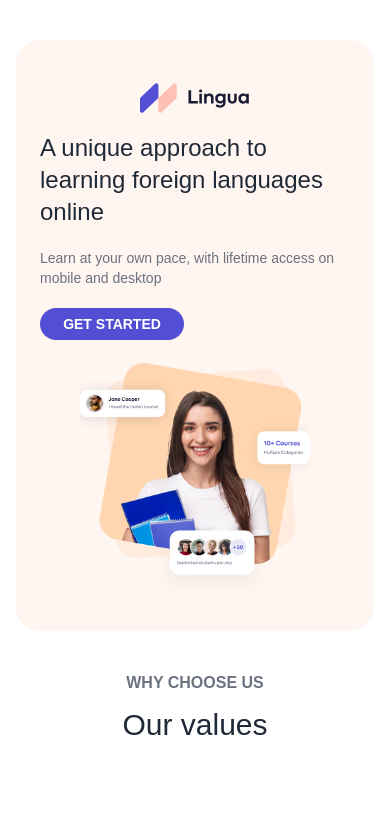
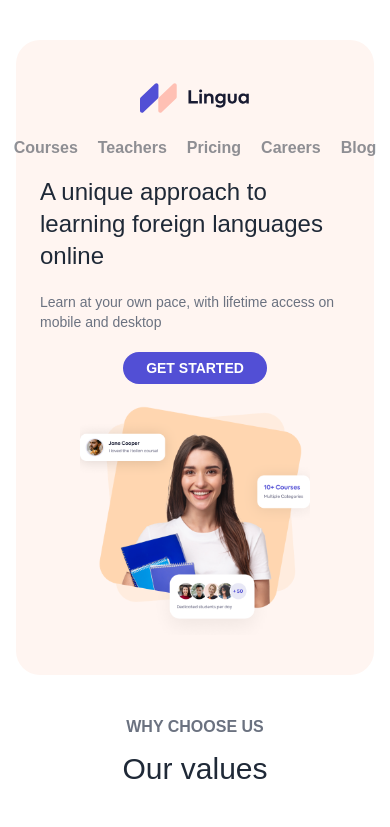
Before and after one commit to TomChrister/learning-online, a Next.js app: page / in a window 390 px wide. Shown: the top 827 px of the page. Built offline with nearby package versions, Linux system fonts and the light colour scheme.

Commit message:
fix: responsive fixes

```diff
--- a/components/footer.js
+++ b/components/footer.js
@@ -15,7 +15,6 @@ const Footer = () => {
                     <p className="text-xl font-semibold">Company</p>
                     <p className="text-base cursor-pointer">Careers</p>
                     <p className="text-base cursor-pointer">Teachers</p>
-                    <p className="text-base cursor-pointer">Support</p>
                     <p className="text-base cursor-pointer">Contact</p>
                 </div>
                 <div className="flex flex-col items-center lg:items-start gap-5">
@@ -28,6 +27,7 @@ const Footer = () => {
                     <p className="text-xl font-semibold">Legal</p>
                     <p className="text-base cursor-pointer">Terms & Conditions</p>
                     <p className="text-base cursor-pointer">Privacy policy</p>
+                    <p className="text-base cursor-pointer">About us</p>
                 </div>
                 <div className="flex items-center justify-center gap-5">
                     <BsFacebook className="text-3xl text-gray-500"/>
--- a/components/hero.js
+++ b/components/hero.js
@@ -8,7 +8,7 @@ const Hero = () => {
             <div className="bg-[#fff5f1] px-6 lg:px-16 py-10 rounded-3xl">
                 <Navbar/>
                 <div className="flex flex-col lg:flex-row justify-center lg:justify-between items-center gap-5">
-                    <div className="flex flex-col gap-5 lg:gap-10">
+                    <div className="flex flex-col items-center gap-5 lg:gap-10 lg:items-start">
                         <p className="text-2xl sm:text-4xl md:-5xl lg:text-6xl font-medium">
                             A unique approach <br className="lg:flex hidden"/> to learning foreign <br className="lg:flex hidden"/>
                             languages online
--- a/components/navbar.js
+++ b/components/navbar.js
@@ -5,18 +5,17 @@ import React from 'react';
 const Navbar = () => {
     return (
         <div className="">
-            <div className="flex flex-col lg:flex-row justify-center lg:justify-between items-center gap-5 pb-4 lg:pb-0">
+            <div className="flex flex-col lg:flex-row lg:justify-between items-center gap-5 pb-4 lg:pb-0">
                 <img src="/assets/logo.svg" alt="logo"/>
-                <div className="hidden md:flex flex-col lg:flex-row justify-center  lg:justify-between items-center gap-5">
-                    <p>Courses</p>
-                    <p>About us</p>
-                    <p>Teachers</p>
-                    <p>Pricing</p>
-                    <p>Careers</p>
-                    <p>Blog</p>
+                <div className="flex flex-row items-center gap-5 lg:justify-between">
+                    <p className="font-semibold opacity-50 hover:opacity-100 transition-opacity duration-200 cursor-pointer">Courses</p>
+                    <p className="font-semibold opacity-50 hover:opacity-100 transition-opacity duration-200 cursor-pointer">Teachers</p>
+                    <p className="font-semibold opacity-50 hover:opacity-100 transition-opacity duration-200 cursor-pointer">Pricing</p>
+                    <p className="font-semibold opacity-50 hover:opacity-100 transition-opacity duration-200 cursor-pointer">Careers</p>
+                    <p className="font-semibold opacity-50 hover:opacity-100 transition-opacity duration-200 cursor-pointer">Blog</p>
                 </div>
                 <button
-                    className="hidden md:flex btn bg-white text-[#7270dd] border-none hover:bg-[#7270dd] hover:text-white capitalize rounded full">
+                    className="hidden lg:flex btn bg-white text-[#7270dd] border-none hover:bg-[#7270dd] hover:text-white capitalize rounded full">
                     Get started
                 </button>
             </div>
```
